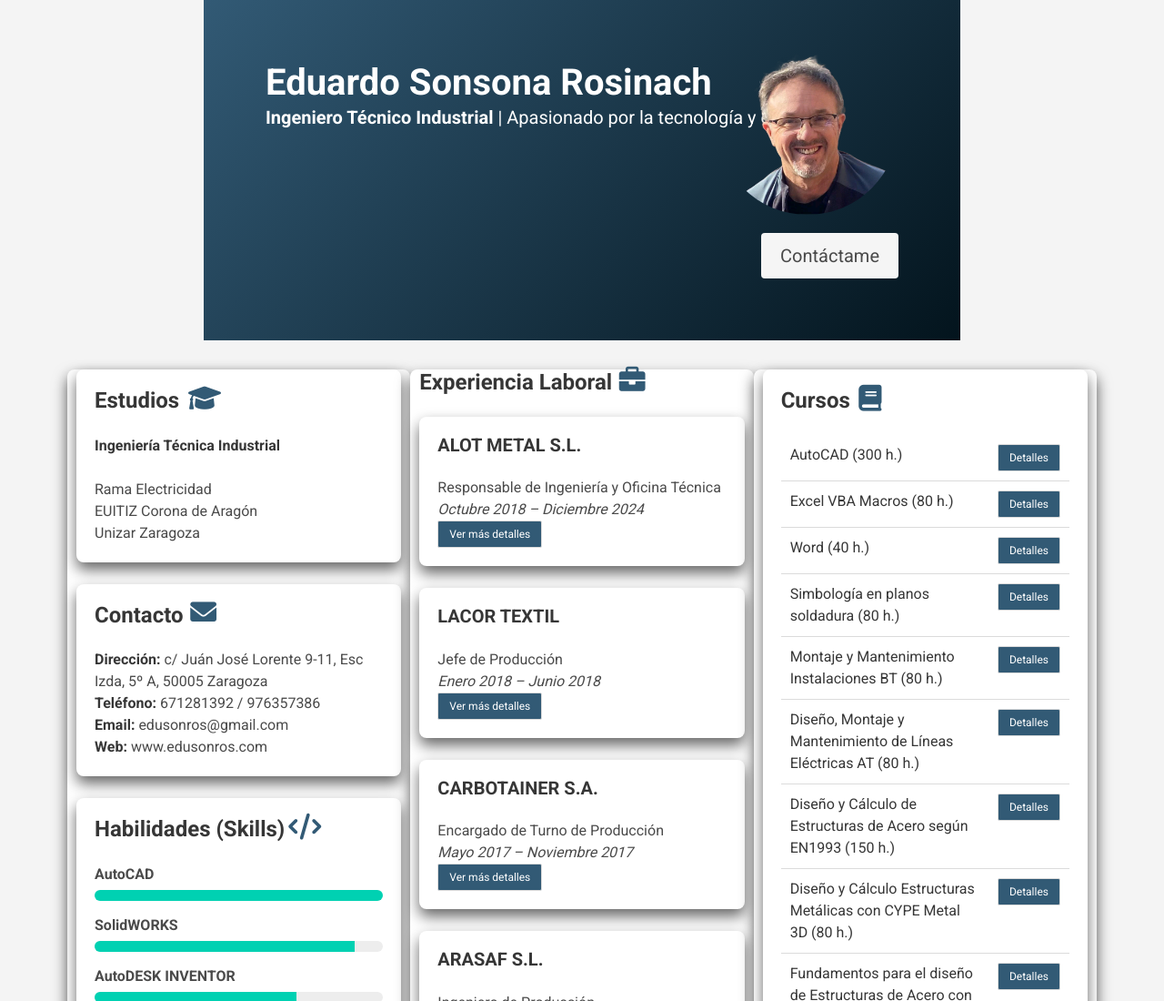
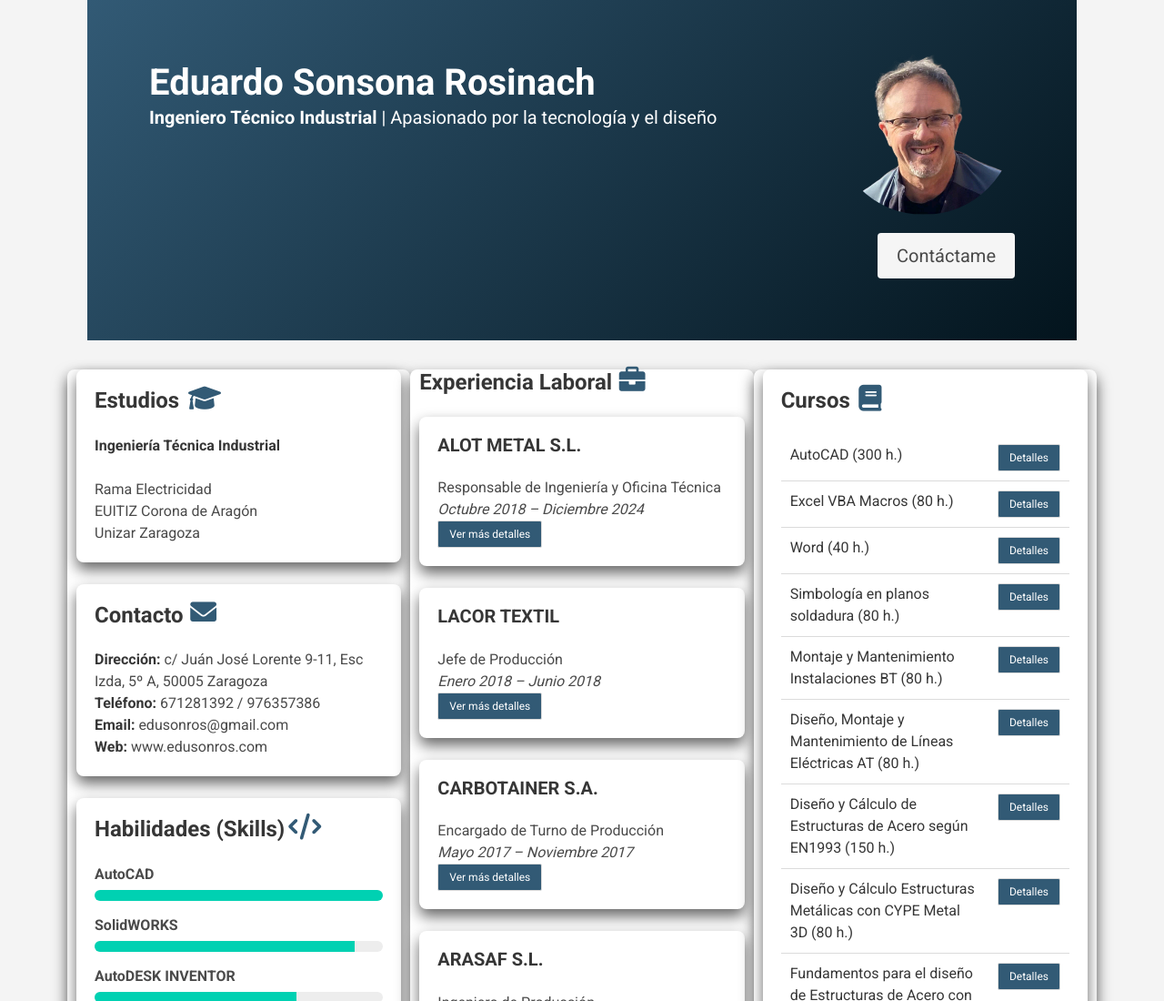
Before and after one commit to edusonros/edusonros_web, a plain HTML site: page index.html in a window 1280 px wide. Shown: the top 1100 px of the page at 91% size. Drawn offline with nearby package versions, Linux system fonts and the light colour scheme.

Commit message:
Otra vez cambios en el header hero

```diff
--- a/index.html
+++ b/index.html
@@ -28,7 +28,7 @@
       body {
         font-family: "Roboto", sans-serif;
         background-color: #f4f4f4; /* Color de fondo temporal */
-        background-image: "/images/Plano imagen fondo.jpg"; /* Replace with your image file name */
+        background-image: "Plano imagen fondo.jpg"; /* Replace with your image file name */
         background-size: cover;
         background-position: center;
         background-repeat: no-repeat;
@@ -52,7 +52,7 @@
               <figure class="image custom-photo-size">
                 <img
                   class="is-rounded"
-                  src="/images/mi_foto.png"
+                  src="mi_foto.png"
                   alt="Eduardo Sonsona Rosinach"
                 />
               </figure>
--- a/styles.css
+++ b/styles.css
@@ -14,7 +14,7 @@ body {
 
 @media (min-width: 768px) {
     .hero {
-        width: 65%; /* Ancho reducido en pantallas grandes */
+        width: 85%;
     }
 }
 
```
Also changed, not shown: mi_foto.png (added), 1 other file.
